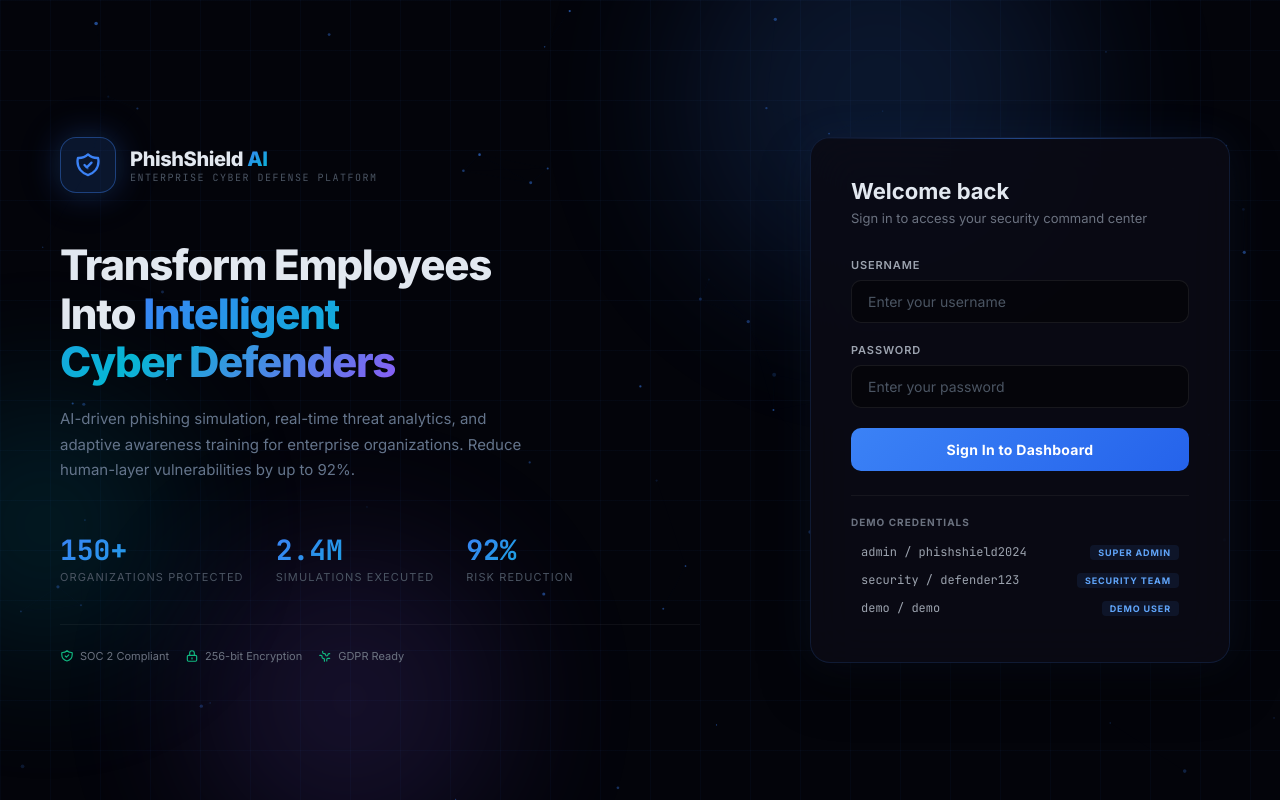
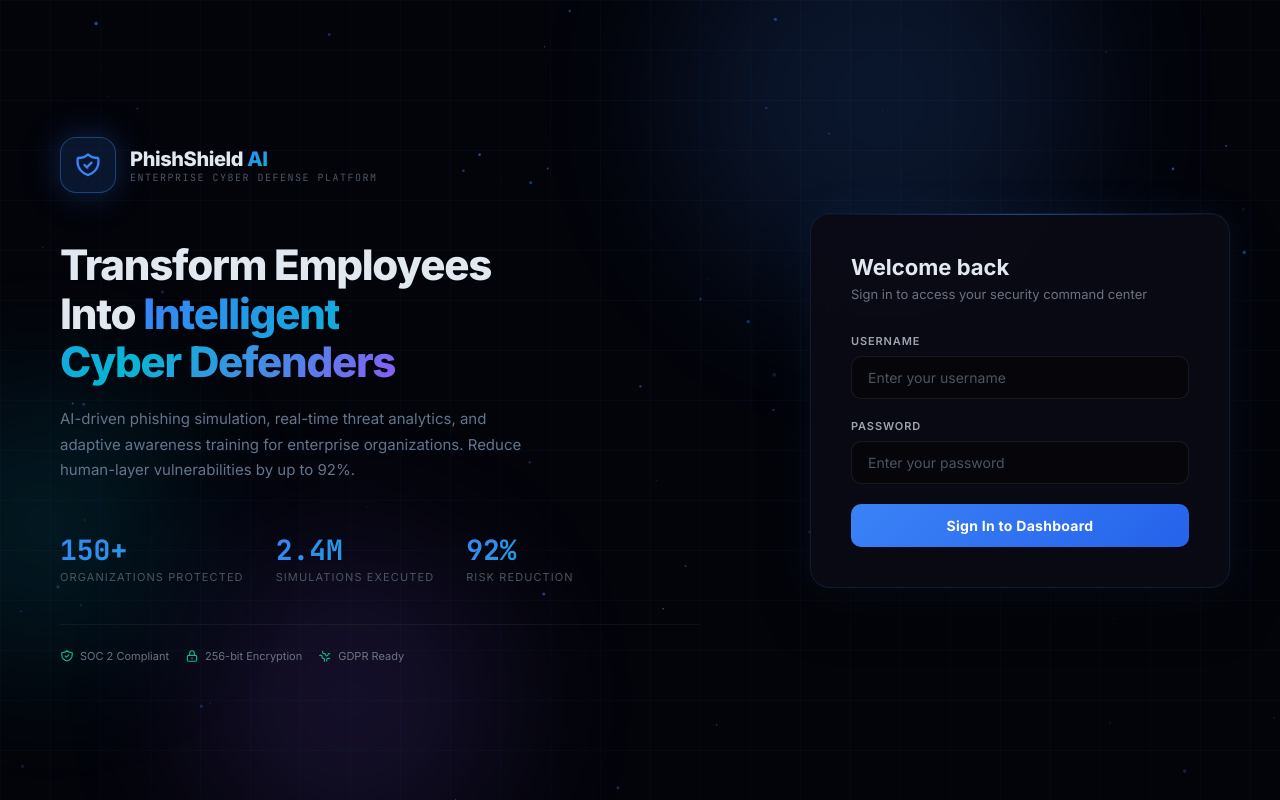
Before and after one commit to lochangowda10/Phish-Shield-AI, a FastAPI app: page / in a window 1280 px wide. Run offline with FastAPI, Linux system fonts and the light colour scheme.

Commit message:
Implement visual RBAC and remove hardcoded demo credentials from login UI

```diff
--- a/templates/login.html
+++ b/templates/login.html
@@ -391,22 +391,6 @@
             </form>
 
             <div class="error-msg" id="error-msg">Invalid credentials. Please try again.</div>
-
-            <div class="demo-creds">
-                <div class="title">Demo Credentials</div>
-                <div class="cred-row" onclick="fillCreds('admin','phishshield2024')">
-                    <span>admin / phishshield2024</span>
-                    <span class="role">Super Admin</span>
-                </div>
-                <div class="cred-row" onclick="fillCreds('security','defender123')">
-                    <span>security / defender123</span>
-                    <span class="role">Security Team</span>
-                </div>
-                <div class="cred-row" onclick="fillCreds('demo','demo')">
-                    <span>demo / demo</span>
-                    <span class="role">Demo User</span>
-                </div>
-            </div>
         </div>
     </div>
 
@@ -470,13 +454,6 @@
         drawParticles();
         window.addEventListener('resize', initParticles);
 
-        // Fill credentials
-        function fillCreds(user, pass) {
-            document.getElementById('username').value = user;
-            document.getElementById('password').value = pass;
-            document.getElementById('username').focus();
-        }
-
         // Login handler
         async function handleLogin(e) {
             e.preventDefault();
@@ -501,6 +478,7 @@
                 });
                 const data = await res.json();
                 if (data.success) {
+                    localStorage.setItem('userRole', data.role);
                     btnText.textContent = '✓ Authenticated — Redirecting...';
                     btnText.style.display = 'inline';
                     spinner.style.display = 'none';
```
Also changed, not shown: templates/index.html (+18 -1 lines).
